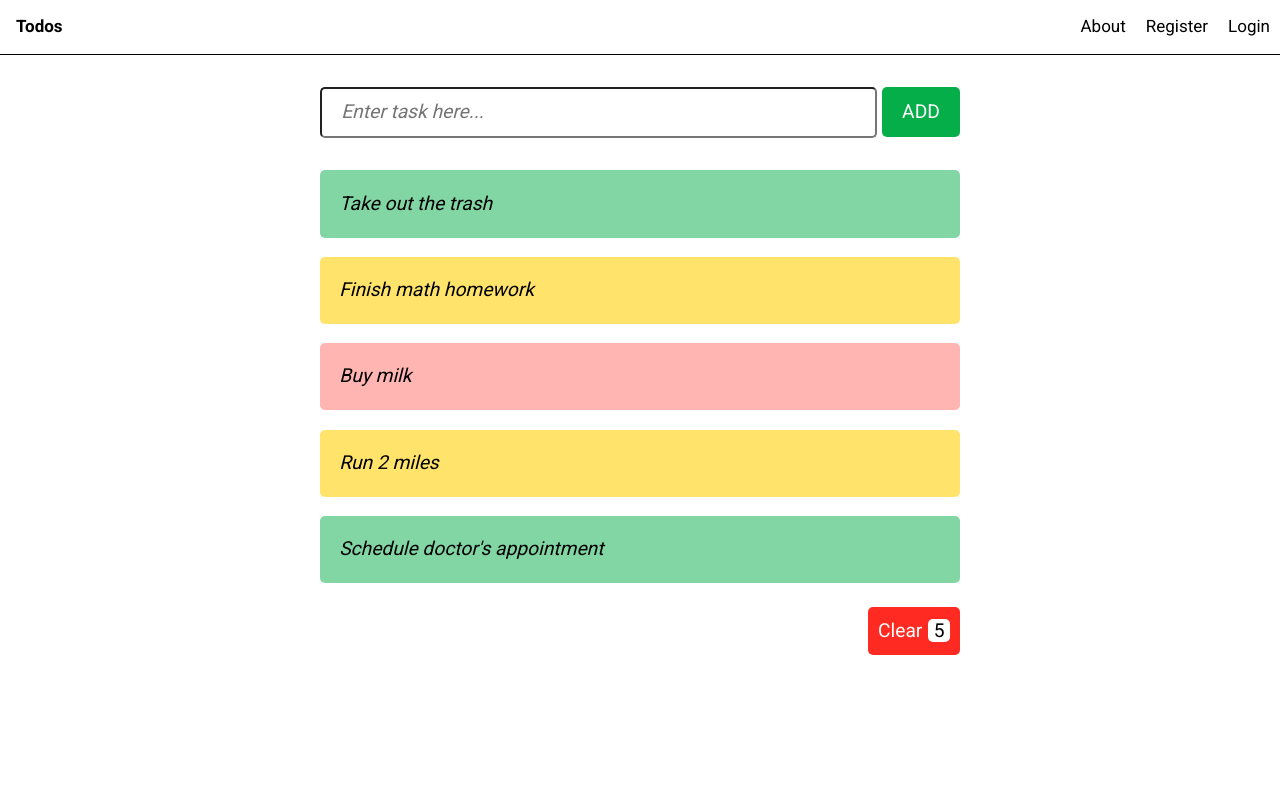
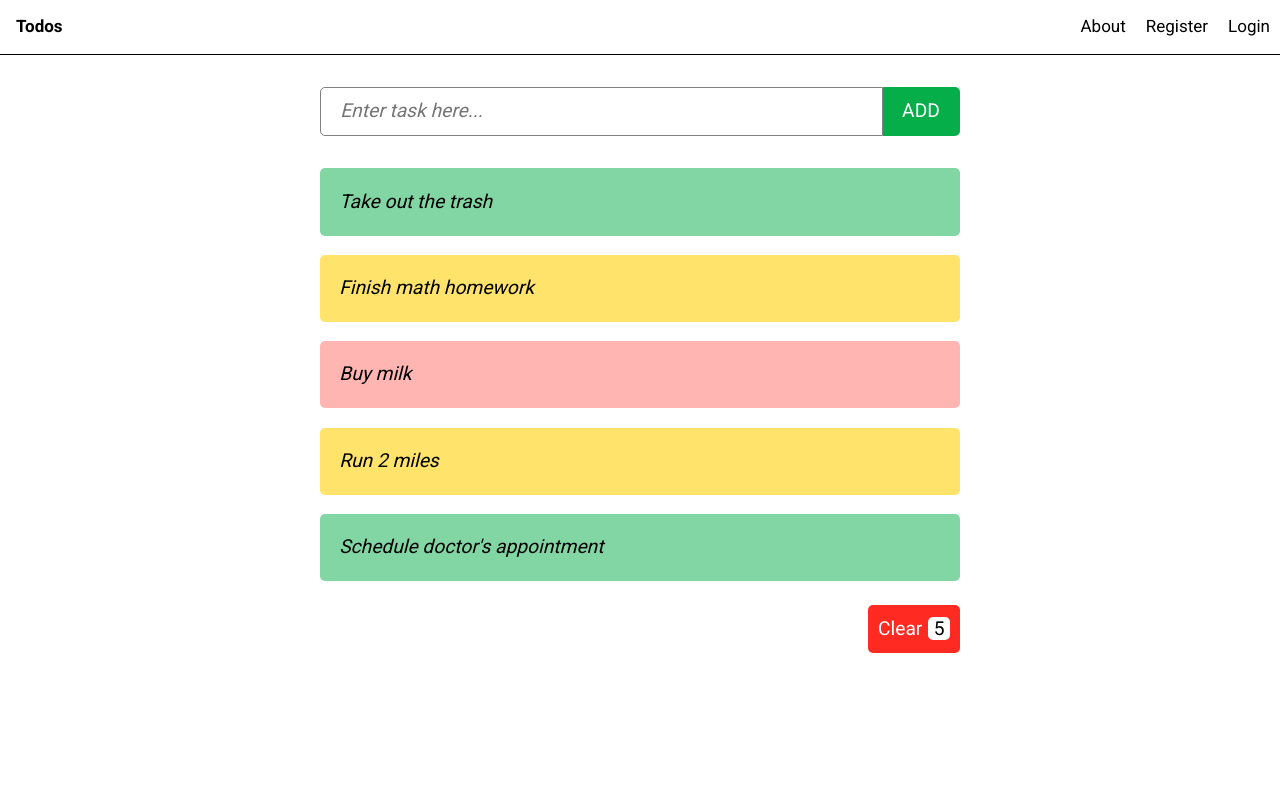
Before and after one commit to CSSG-Labs/flask-todo-app, a Flask app: template templates/todo.html in a window 1280 px wide. Run offline with Flask 2, Linux system fonts and the light colour scheme; the template is opened without the code that fills it, so the values that code supplies are empty.

Commit message:
Renamed classes, modified inputbox,  adds comments

```diff
--- a/static/todo.css
+++ b/static/todo.css
@@ -1,45 +1,67 @@
-.todo {
+:root {
+    /* rounded corners for box-like elements */
+    --radius: 5px;
+}
+
+.todo-container {
     display:flex;
     flex-direction: column;
     align-items: center;
+    /* Take up entire width of screen */
     width: 100%;
 }
 
+/* Input form for adding todos */
 .todo__add {
     margin: 2em 0;
+    /* Need to explicitly set width to adjust width for input form */
     width: 100%;
 }
 
-.todo__add form{
-    /* display:block */
+.todo__add__form{
+    /* Allow input field and button sit side by side */
     display: flex;
-    justify-content: center;
-    align-items: center;
     width: 50%;
+    /* `auto` allows input form to be centered in page */
     margin: 0 auto;
 }
 
-.todo__add button, input {
+.todo__add__form button,
+.todo__add__form input {
     padding: 0.5em 1em;
     font-size: 1.2em;
-    -webkit-appearance: none;
-    border-radius: 5px;
 }
 
-.todo__add button {
+.todo__add__form button {
     background-color: var(--todo-green);
-    margin-left: 5px;
     border: 1px solid transparent;
     color: white;
+    /* sets radius for top and bottom right corners */
+    border-radius: 0 var(--radius) var(--radius) 0;
+    border-left: 0;
 }
 
-.todo__add input {
-    margin-right: 0;
+.todo__add__form input {
     font: 'Roboto Condensed';
     font-style: italic;
+    /* take up 100% of available space */
     width: 100%;
+    border: 1px solid gray;
 }
 
+.todo__add__form input,
+.todo__add__form input:focus {
+    border-radius: var(--radius) 0 0 var(--radius);
+}
+
+.todo__add__form input:focus {
+    border: 4px solid var(--todo-green);
+    font-style: normal;
+    /* remove default outline when input is selected */
+    outline: none;
+}
+
+/* Displaying, editing, and deleting todos */
 .todo__items {
     display: flex;
     flex-direction: column;
@@ -48,15 +70,23 @@
 }
 
 .todo__items__item {
+    /*
+      - Need to set position here for the SVG buttons
+      - Because the SVG buttons use position:absolute
+      - Which requires the parent to have a non-default position
+      - Otherwise, they would be positioned to the HTML body
+      - https://css-tricks.com/absolute-relative-fixed-positioining-how-do-they-differ/#aa-absolute
+    */
+    position: relative;
     padding: 1em;
     width: 50%;
-    border-radius: 5px;
+    border-radius: var(--radius);
     font: 'Roboto Condensed';
     font-style: italic;
     font-size: 1.2em;
 }
 
-/* TODO: Implement this using jquery or jinja */
+/* TODO: Implement color repetition pattern properly*/
 .todo__items__item:not(:last-child) {
     margin-bottom: 1em;
 }
@@ -81,16 +111,20 @@
     background-color: var(--todo-light-yellow);
 }
 
+/* Todos clear all button */
+
 .todo__clear {
     display: flex;
+    /* makes it so element is positioned on the right edge */
     justify-content: flex-end;
+    /* Needed to for button to be aligned with the above HTML elements */
     width: 50%;
     margin-top: 1.5em;
 }
 
 .todo__clear button {
     background-color: var(--todo-red);
-    border-radius: 5px;
+    border-radius: var(--radius);
     color: white;
     padding: 0.5em;
     border: 0;
@@ -101,6 +135,6 @@
     padding: 0 0.3em;
     background-color: white;
     color: black;
-    border-radius: 5px;
+    border-radius: var(--radius);
     margin-left: 0.3em;
 }
--- a/templates/todo.html
+++ b/templates/todo.html
@@ -9,9 +9,9 @@
 {% endblock %}
 
 {% block body %}
-    <div class="todo">
+    <div class="todo-container">
         <div class="todo__add">
-            <form action="#" method="post">
+            <form class="todo__add__form" action="#" method="post">
                 <input type="text" id="new-task" placeholder="Enter task here...">
                 <button type="submit">ADD</button>
             </form>
```
